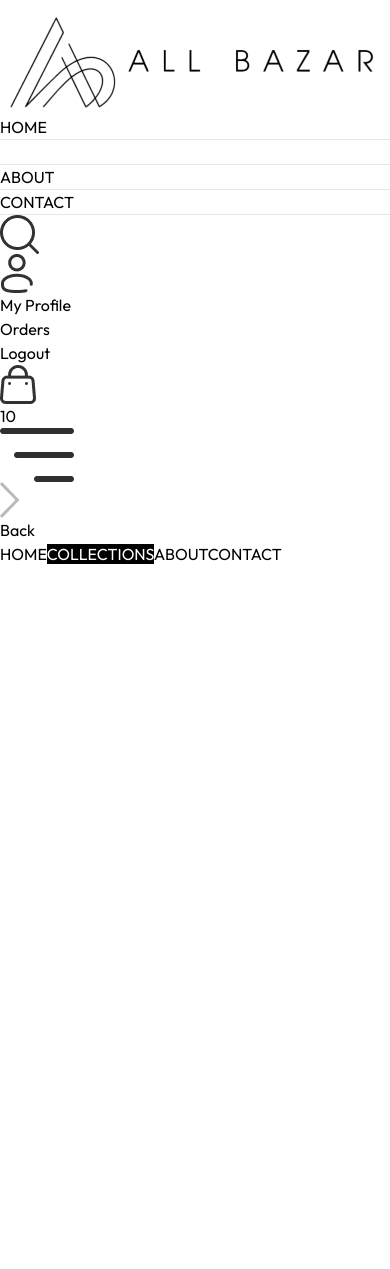
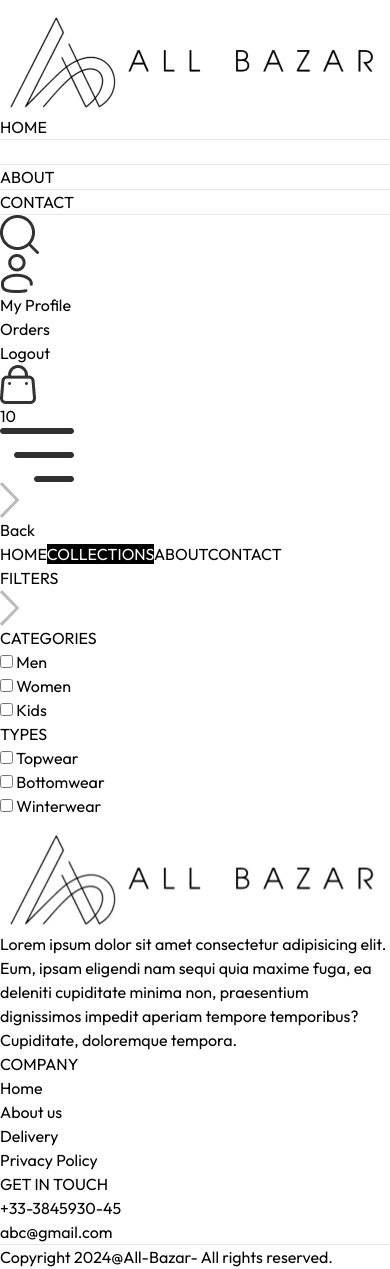
Before and after one commit to SabbirHossainRuet/All-Bazar, a React (Vite) app in the folder frontend/: page /collection in a window 390 px wide. Before the commit the page ends 844 px from the top, so only its background shows below. Built offline with nearby package versions, Linux system fonts and the light colour scheme.

Commit message:
Update 01 30.09.2024 FROM HOME

```diff
--- a/frontend/src/App.jsx
+++ b/frontend/src/App.jsx
@@ -10,6 +10,7 @@
 import PlaceOrder from './pages/PlaceOrder'
 import Orders from './pages/Orders'
 import Navbar from './components/Navbar'
+import Footer from './components/Footer'
 
 const App = () => {
   return (
@@ -27,6 +28,7 @@
         <Route path='/orders' element={<Orders />} />
 
       </Routes>
+      <Footer />
     </div>
   )
 }
--- a/frontend/src/components/BestSeller.jsx
+++ b/frontend/src/components/BestSeller.jsx
@@ -1,21 +1,28 @@
 import { useContext, useEffect, useState } from 'react'
 import { ShopContext } from '../context/ShopContext'
 import Title from './Title';
+import ProductItem from './ProductItem';
 
 const BestSeller = () => {
   const { products } = useContext(ShopContext);
   const [bestSeller, setBestSeller] = useState([]);
 
-    useEffect(()=>{
-        const bestProduct = products.filter((item)=>(item.bestSeller));
-        setBestSeller(bestProduct.slice(0,5))
-    },[products])
+  useEffect(() => {
+    const bestProduct = products.filter((item) => (item.bestseller));
+    setBestSeller(bestProduct.slice(0, 5))
+  }, [products])
+  console.log(bestSeller);
   return (
     <div className='my-10'>
       <div className="text-center text-3xl py-8">
-            <Title text1={'BEST'} text2={'SELLERS'}/>
+        <Title text1={'BEST'} text2={'SELLERS'} />
         <p className='w-3/4 m-auto text-xs sm:text-sm md:text-base text-gray-600'>
           Lorem ipsum dolor sit amet consectetur adipisicing elit. Dolorum facere commodi, quisquam velit aliquid ad repellat maxime quod nulla nesciunt repellendus debitis necessitatibus veritatis repudiandae at illo tenetur quos rem!</p>
+      </div>
+      <div className="grid grid-cols-2 sm:grid-cols-3 md:grid-cols-4 lg:grid-cols-5 gap-5 gap-y-6">
+        {bestSeller.map((item, index) => (
+          <ProductItem key={index} id={item._id} image={item.image} name={item.name} price={item.price} />
+        ))}
       </div>
     </div>
   )
--- /dev/null
+++ b/frontend/src/components/Footer.jsx
@@ -0,0 +1,39 @@
+import React from 'react'
+import { assets } from '../assets/assets'
+
+const Footer = () => {
+    return (
+        <div>
+            <div className="flex flex-col sm:grid grid-cols-[3fr_1fr_1fr] gap-14 my-10 mt-40 text-sm">
+                <div>
+                    <img src={assets.logo3} className='w-56 mb-5' alt="" />
+                    <p className='w-full md:w-2/3 text-gray-600'>Lorem ipsum dolor sit amet consectetur adipisicing elit. Eum, ipsam eligendi nam sequi quia maxime fuga, ea deleniti cupiditate minima non, praesentium dignissimos impedit aperiam tempore temporibus? Cupiditate, doloremque tempora.</p>
+                </div>
+                <div className='mt-0 sm:mt-5'>
+                    <p className='text-xl font-medium mb-5'>COMPANY</p>
+                    <ul className='flex flex-col gap-1 text-gray-600'>
+                        <li>Home</li>
+                        <li>About us</li>
+                        <li>Delivery</li>
+                        <li>Privacy Policy</li>
+                    </ul>
+                </div>
+                <div className='mt-0 sm:mt-5'>
+                    <p className='text-xl font-medium mb-5'>GET IN TOUCH</p>
+                    <ul className='flex flex-col gap-1 text-gray-600'>
+                        <li>+33-3845930-45</li>
+                        <li>abc@gmail.com</li>
+                    </ul>
+                </div>
+            </div>
+            <div>
+                <hr />
+                <p className='py-5 text-sm text-center'>Copyright 2024@All-Bazar- All rights reserved.
+                </p>
+            </div>
+
+        </div>
+    )
+}
+
+export default Footer
--- /dev/null
+++ b/frontend/src/components/NewsletterBox.jsx
@@ -0,0 +1,20 @@
+import React from 'react'
+
+const NewsletterBox = () => {
+    const onSubmitHandler = (e) => {
+        e.preventDefault();
+    }
+
+    return (
+        <div className='text-center'>
+            <p className='text-2xl font-medium text-gray-800'>Subscribe now and get 20% off</p>
+            <p className='text-gray-400 mt-3'>Lorem, ipsum dolor sit amet consectetur adipisicing elit. Fuga ex eveniet velit eligendi similique neque vero inventore, laudantium maiores commodi expedita ipsum enim sint esse quis minus. Aperiam, perspiciatis modi.</p>
+            <form onSubmit={onSubmitHandler} className='w-full sm:w-1/2 flex items-center gap-3 mx-auto my-6 border pl-3'>
+                <input className='w-full sm:flex-1 outline-none' type="email" placeholder='Enter your email' required />
+                <button className='bg-black text-white text-xs px-10 py-4' type='submit'>SUBSCRIBE</button>
+            </form>
+        </div>
+    )
+}
+
+export default NewsletterBox
--- /dev/null
+++ b/frontend/src/components/OurPolicy.jsx
@@ -0,0 +1,27 @@
+import React from 'react'
+import { assets } from '../assets/assets'
+
+const OurPolicy = () => {
+    return (
+        <div className='flex flex-col sm:flex-row justify-around gap-12 sm:gap-2 text-center py-20 text-xs sm:text-sm md:text-base text-gray-700'>
+            <div>
+                <img src={assets.exchange_icon} className='w-12 m-auto mb-5' alt="" />
+                <p className='font-semibold'>Easy exchange policy</p>
+                <p className='text-gray-400'>We offer hassle free exchange policy</p>
+            </div>
+            <div>
+                <img src={assets.quality_icon} className='w-12 m-auto mb-5' alt="" />
+                <p className='font-semibold'>7 days return policy</p>
+                <p className='text-gray-400'>We provide 7 days free return policy</p>
+            </div>
+            <div>
+                <img src={assets.support_img} className='w-12 m-auto mb-5' alt="" />
+                <p className='font-semibold'>Best customer support</p>
+                <p className='text-gray-400'>We provide 24/7 customer support</p>
+            </div>
+
+        </div>
+    )
+}
+
+export default OurPolicy
--- a/frontend/src/pages/Collection.jsx
+++ b/frontend/src/pages/Collection.jsx
@@ -1,8 +1,49 @@
-import React from 'react'
+import React, { useContext, useState } from 'react'
+import { ShopContext } from '../context/ShopContext'
+import { assets } from '../assets/assets';
 
 const Collection = () => {
+    const { products } = useContext(ShopContext);
+    const [showFilter, setShowFilter] = useState(false);
     return (
-        <div>
+        <div className='flex flex-col sm:flex-row gap-1 sm:gap-10 pt-10 border-t'>
+            {/* FILTER OPTIONS */}
+            <div className="min-w-60">
+                <p onClick={() => setShowFilter(!showFilter)} className='my-2 text-xl flex items-center cursor-pointer gap-2'>FILTERS
+                    <img src={assets.dropdown_icon} className={`h-3 sm:hidden ${showFilter ? 'rotate-90' : ''}`} alt="" />
+                </p>
+                {/* Category filter */}
+                <div className={`border border-gray-300 pl-5 py-3 mt-6 ${showFilter ? '' : 'hidden'} sm:block`}>
+                    <p className='mb-3 text-sm font-medium'>CATEGORIES</p>
+                    <div className='flex flex-col gap-2 text-sm font-light text-gray-700'>
+                        <p className='flex gap-2'>
+                            <input type="checkbox" className='w-3' value={'Men'} /> Men
+                        </p>
+                        <p className='flex gap-2'>
+                            <input type="checkbox" className='w-3' value={'Women'} /> Women
+                        </p>
+                        <p className='flex gap-2'>
+                            <input type="checkbox" className='w-3' value={'Kids'} /> Kids
+                        </p>
+                    </div>
+                </div>
+                {/* Subcategory Filter */}
+                <div className={`border border-gray-300 pl-5 py-3 my-5 ${showFilter ? '' : 'hidden'} sm:block`}>
+                    <p className='mb-3 text-sm font-medium'>TYPES</p>
+                    <div className='flex flex-col gap-2 text-sm font-light text-gray-700'>
+                        <p className='flex gap-2'>
+                            <input type="checkbox" className='w-3' value={'Topwear'} /> Topwear
+                        </p>
+                        <p className='flex gap-2'>
+                            <input type="checkbox" className='w-3' value={'Bottomwear'} /> Bottomwear
+                        </p>
+                        <p className='flex gap-2'>
+                            <input type="checkbox" className='w-3' value={'Winterwear'} /> Winterwear
+                        </p>
+                    </div>
+                </div>
+
+            </div>
 
         </div>
     )
--- a/frontend/src/pages/Home.jsx
+++ b/frontend/src/pages/Home.jsx
@@ -2,6 +2,8 @@
 import Hero from '../components/Hero'
 import LatestCollection from '../components/LatestCollection'
 import BestSeller from '../components/BestSeller'
+import OurPolicy from '../components/OurPolicy'
+import NewsletterBox from '../components/NewsletterBox'
 
 const Home = () => {
     return (
@@ -9,6 +11,8 @@
             <Hero />
             <LatestCollection />
             <BestSeller />
+            <OurPolicy />
+            <NewsletterBox />
 
         </div>
     )
```
Also changed, not shown: frontend/src/components/LatestCollection.jsx (+11 -12 lines). Lines whose indentation alone changed are shown as unchanged.
